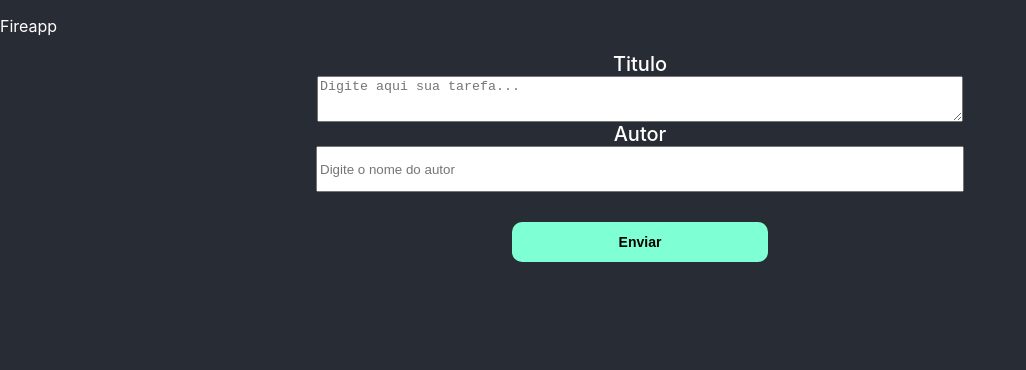
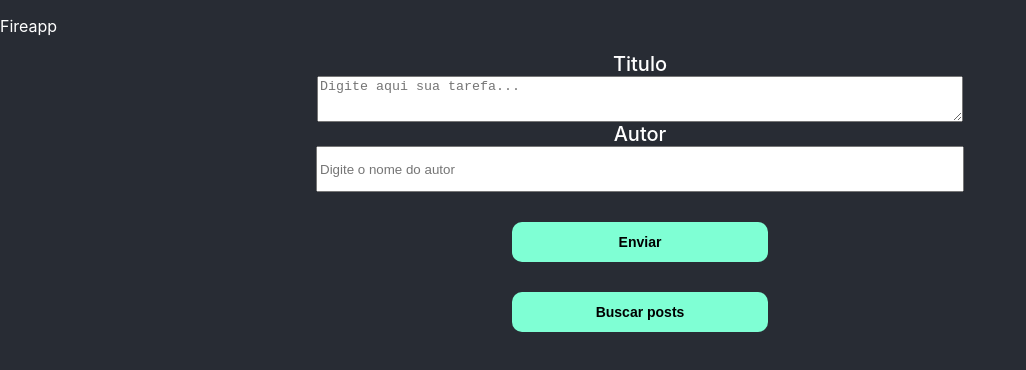
Before and after one commit to NogueiraDan/fireapp, a React (Create React App) app: page / in a window 1280 px wide. Shown: the top 370 px of the page, without its empty margins (0-1026 px from the left). Built offline with nearby package versions, Linux system fonts and the light colour scheme.

Commit message:
Adição e busca

```diff
--- a/src/App.css
+++ b/src/App.css
@@ -23,7 +23,7 @@ textarea {
   height: 40px;
 }
 
-.container #btnSubmit {
+.container .btnSubmit {
   height: 40px;
   width: 20%;
   border: none;
@@ -33,3 +33,9 @@ textarea {
   font-weight: bold;
   margin-top: 30px;
 }
+
+.resultContainer .result {
+  border: 1px solid black;
+  background-color: rgb(223, 255, 244);
+  color: black;
+}
--- a/src/App.js
+++ b/src/App.js
@@ -1,22 +1,77 @@
 import "./App.css";
-import { useState } from "react";
+import { cloneElement, useState } from "react";
 import { db } from "./database.config";
-import { doc, setDoc } from "firebase/firestore";
+import {
+  addDoc,
+  doc,
+  setDoc,
+  collection,
+  getDoc,
+  getDocs,
+} from "firebase/firestore";
 
 function App() {
   const [titulo, setTitulo] = useState();
   const [autor, setAutor] = useState();
+  const [busca, setBusca] = useState([]);
 
   async function handleAdd() {
-    await setDoc(doc(db, "posts", "12345"), {
+    // await setDoc(doc(db, "posts", "12345"), {
+    //   titulo: titulo,
+    //   autor: autor,
+    // })
+    //   .then(() => {
+    //     console.log("DADOS REGISTRADO NO BANCO!");
+    //     setAutor('');
+    //     setTitulo('');
+    //   })
+    //   .catch((error) => {
+    //     alert("GEROU ERRO" + error);
+    //   });
+
+    // ADICIONANDO DOCUMENTO NO BANCO
+    await addDoc(collection(db, "posts"), {
       titulo: titulo,
       autor: autor,
     })
       .then(() => {
-        console.log("DADOS REGISTRADO NO BANCO!");
+        alert("CADASTRADO COM SUCESSO");
+        setAutor("");
+        setTitulo("");
       })
       .catch((error) => {
-        alert("GEROU ERRO" + error);
+        alert("ERRO " + error);
+      });
+  }
+
+  // Listando um POST ou VARIOS
+  async function handleSearch() {
+    // const postRef = doc(db, "posts", "123");
+    // await getDoc(postRef)
+    // .then((snapshot) => {
+    //   console.log(snapshot.data());
+    //   setBusca(snapshot.data());
+    // })
+    // .catch(() => {
+    //   console.log("ERRO AO BUSCAR");
+    // });
+
+    const postRef = collection(db, "posts");
+    await getDocs(postRef)
+      .then((snapshot) => {
+        let busca = [];
+        snapshot.forEach((doc) => {
+          busca.push({
+            id: doc.id,
+            titulo: doc.data().titulo,
+            autor: doc.data().autor,
+          });
+          console.log(busca);
+          setBusca(busca);
+        });
+      })
+      .catch((error) => {
+        console.log("ERRO AO BUSCAR" + error);
       });
   }
 
@@ -46,9 +101,25 @@ function App() {
           }}
         />
 
-        <button id="btnSubmit" onClick={handleAdd}>
+        <button className="btnSubmit" onClick={handleAdd}>
           Enviar
         </button>
+        <button className="btnSubmit" onClick={handleSearch}>
+          Buscar posts
+        </button>
+
+        <div className="resultContainer">
+          <ul>
+            {busca.map((item) => {
+              return (
+                <li key={item.id}>
+                  <span>Titulo: {item.titulo} </span> |
+                  <span> Autor: {item.autor}</span>
+                </li>
+              );
+            })}
+          </ul>
+        </div>
       </div>
     </div>
   );
```
